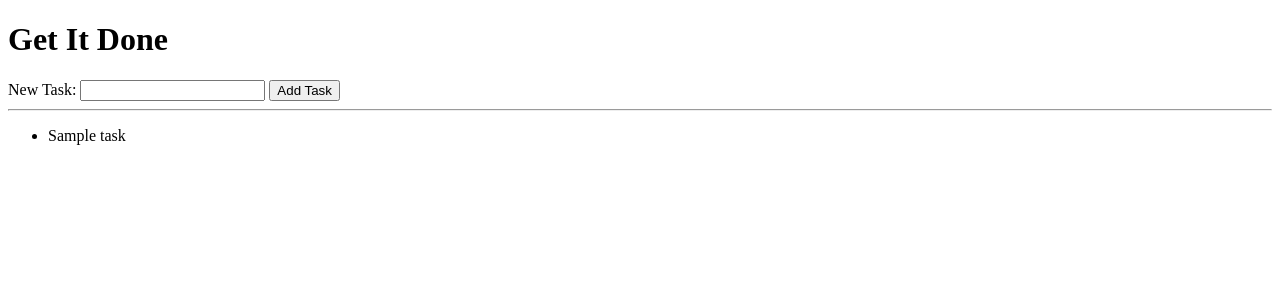
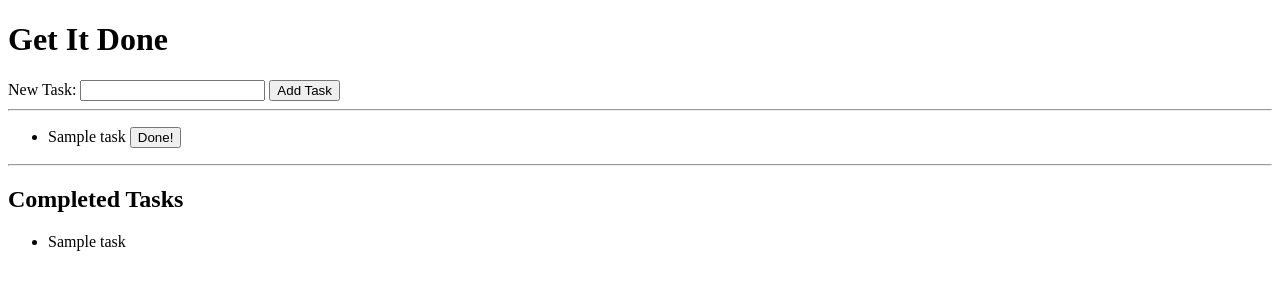
Before and after one commit to haileybond/git-it-done, a Flask app: template templates/todos.html in a window 1280 px wide. Shown: the top 300 px of the page. Run offline with Flask 2, Linux system fonts and the light colour scheme; tables that the repository leaves empty hold one stand-in row (values such as "Sample post"); the template is opened without the code that fills it: values that come from a table or form of the project are taken from there, most other values are stand-ins (such as "Sample title", 1, 10 or a date in 2020).

Commit message:
added functionaility to store tasks in a database, to remove tasks, and to display completed tasks on the page

```diff
--- a/main.py
+++ b/main.py
@@ -1,15 +1,48 @@
 from flask import Flask, request, redirect, render_template
+from flask_sqlalchemy import SQLAlchemy
+
 
 app = Flask(__name__)
 app.config['DEBUG'] = True
+app.config['SQLALCHEMY_DATABASE_URI'] = 'mysql+pymysql://get-it-done:beproductive@localhost:8889/get-it-done'
+app.config['SQLALCHEMY_ECHO'] = True
+db = SQLAlchemy(app)
 
-tasks = []
+class Task(db.Model):
+    id = db.Column(db.Integer, primary_key=True)
+    name = db.Column(db.String(120))
+    completed = db.Column(db.Boolean)
+
+    def __init__(self, name):
+        self.name = name
+        self.completed = False
+
 
 @app.route('/', methods=['POST', 'GET'])
 def index():
     if request.method == 'POST':
-        task = request.form['task']
-        tasks.append(task)
-    return render_template('todos.html', title="Get It Done", tasks=tasks)
+        task_name = request.form['task']
+        new_task = Task(task_name)
+        db.session.add(new_task)
+        db.session.commit()
 
-app.run()
+    #1: have the template display taks from the database
+    # filter by tasks that are completed; added a column to the database to store
+    # boolean True or False values to mark tasks "completed or not"
+    tasks = Task.query.filter_by(completed=False).all()
+    completed_tasks = Task.query.filter_by(completed=True).all()
+    return render_template('todos.html', title="Get It Done",
+        tasks=tasks, completed_tasks=completed_tasks)
+
+@app.route('/delete-task', methods=['POST'])
+def delete_task():
+    task_id = int(request.form['task-id'])
+    task = Task.query.get(task_id)
+    task.completed = True
+    db.session.add(task)
+    db.session.commit()
+
+    return redirect('/')
+
+if __name__ == '__main__':
+    app.run()
--- a/templates/todos.html
+++ b/templates/todos.html
@@ -18,9 +18,26 @@
 
         <ul>
             {% for task in tasks %}
-            <li>{{task}}</li>
+            <!-- TODO 2: task.name because we want to pull only the name from the task and display it!!-->
+            <li>{{task.name}}
+                <!-- Using post request below bc we're changing data on the server! -->
+                <form method="POST" action="/delete-task" style="display:inline-block";>
+                    <input type="hidden" name="task-id" value="{{task.id}}" />
+                    <input type="submit" value="Done!" />
+                </form>
+
+            </li>
             {% endfor %}
         </ul>
+    <!-- Display completed tasks! -->
+
+    <hr/>
+    <h2>Completed Tasks</h2>
+    <ul>
+        {% for task in completed_tasks %}
+            <li>{{task.name}}</li>
+        {% endfor %}
+    </ul>
 
     {% endif %}
 {% endblock %}
```
